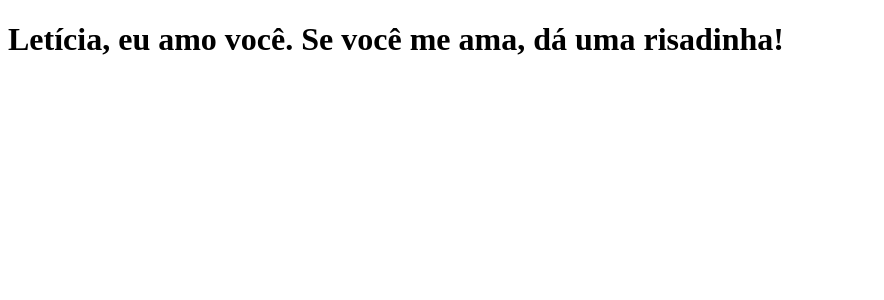
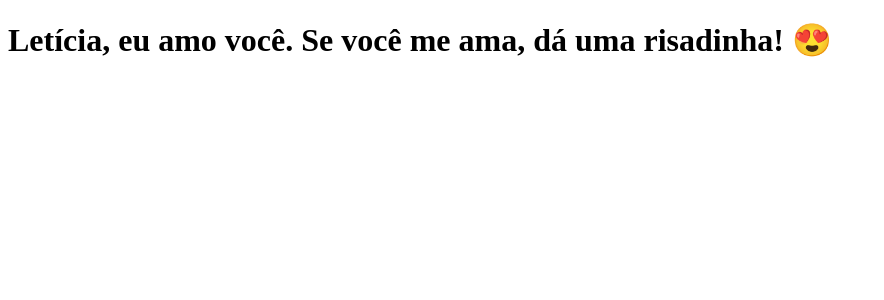
Before and after one commit to cairocampos/clone-tabnews, a Next.js app: page / in a window 1280 px wide. Shown: the top 300 px of the page, without its empty margins (0-884 px from the left). Built offline with nearby package versions, Linux system fonts and the light colour scheme.

Commit message:
modifica a frase

```diff
--- a/src/pages/index.tsx
+++ b/src/pages/index.tsx
@@ -1,3 +1,3 @@
 export default function Home() {
-    return <h1>Letícia, eu amo você. Se você me ama, dá uma risadinha!</h1>
+    return <h1>Letícia, eu amo você. Se você me ama, dá uma risadinha! 😍</h1>
 }
```
